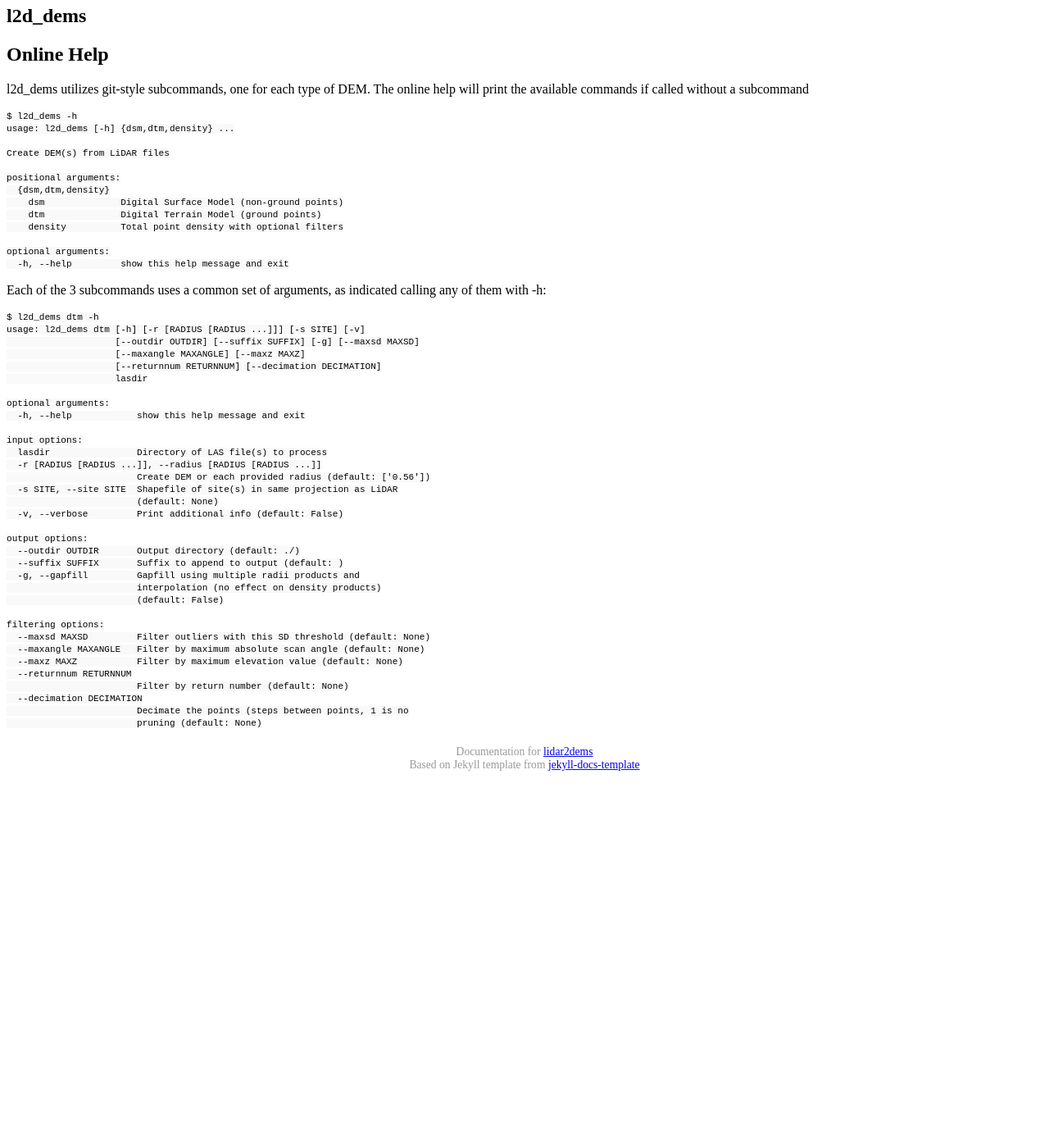
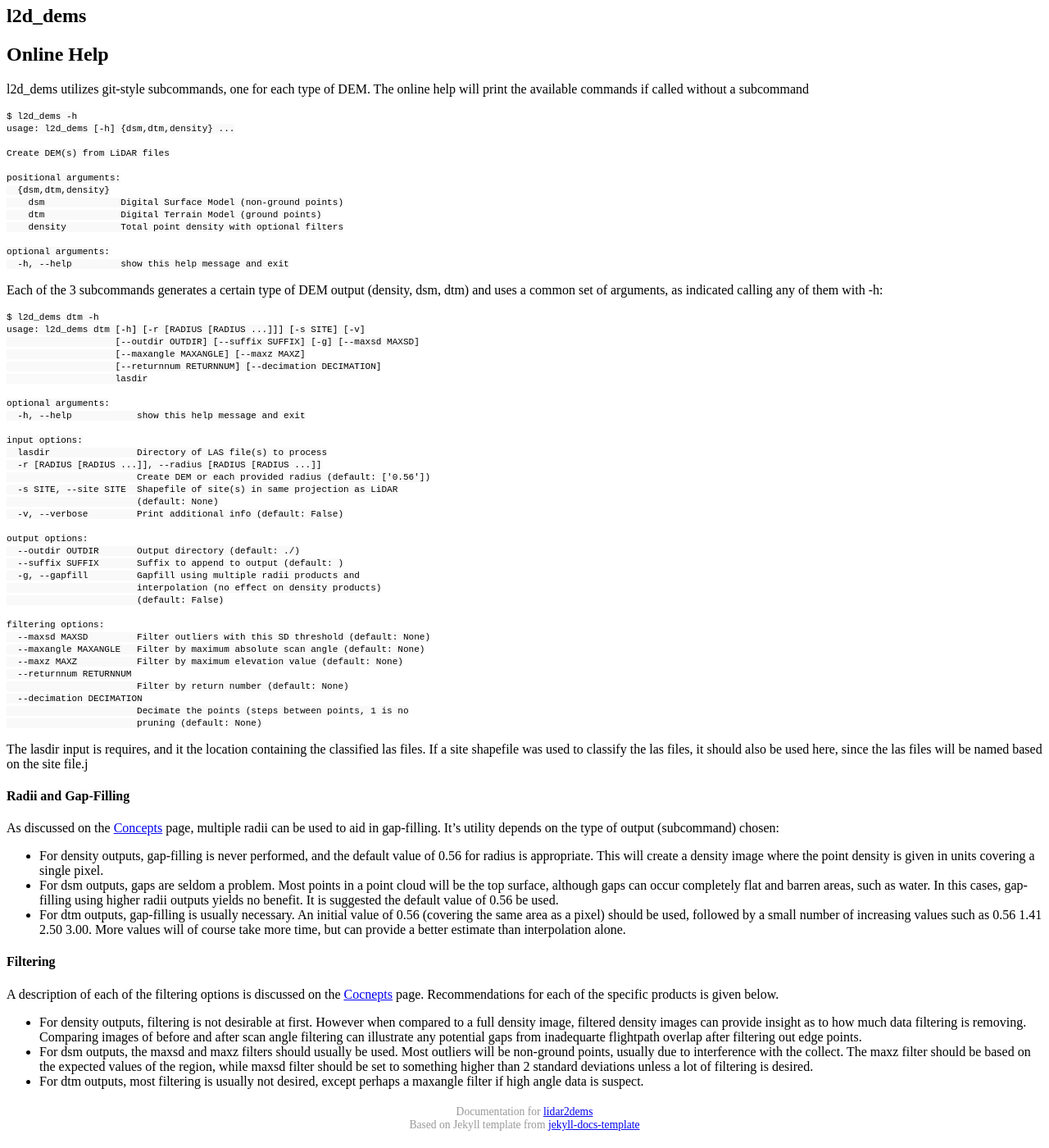
Before and after one commit to Applied-GeoSolutions/lidar2dems, a Jekyll site: the page built from _posts/2015-05-28-l2ddems.md, in a window 1280 px wide and 1400 px high, scrolled down 378 px. Shown: the whole window at 82% size. Built offline with Jekyll 4.4.1, drawn with Linux system fonts in a browser that asks for light colours; Markdown is read by kramdown in place of the engine named in the settings; a style sheet for code colours, icons or effects is not loaded; before the commit the page ends 1339 px from its top, so only the background shows below that.

Commit message:
updated l2d_dems page

```diff
--- a/_posts/2015-05-28-l2ddems.md
+++ b/_posts/2015-05-28-l2ddems.md
@@ -27,7 +27,7 @@
   -h, --help         show this help message and exit
 ~~~
 
-Each of the 3 subcommands uses a common set of arguments, as indicated calling any of them with -h:
+Each of the 3 subcommands generates a certain type of DEM output (density, dsm, dtm) and uses a common set of arguments, as indicated calling any of them with -h:
 
 ~~~
 $ l2d_dems dtm -h
@@ -65,3 +65,19 @@
                         Decimate the points (steps between points, 1 is no
                         pruning (default: None)
 ~~~
+
+The lasdir input is requires, and it the location containing the classified las files. If a site shapefile was used to classify the las files, it should also be used here, since the las files will be named based on the site file.j
+
+#### Radii and Gap-Filling
+As discussed on the [Concepts](concepts) page, multiple radii can be used to aid in gap-filling. It's utility depends on the type of output (subcommand) chosen:
+
+* For density outputs, gap-filling is never performed, and the default value of 0.56 for radius is appropriate. This will create a density image where the point density is given in units covering a single pixel.
+* For dsm outputs, gaps are seldom a problem. Most points in a point cloud will be the top surface, although gaps can occur completely flat and barren areas, such as water. In this cases, gap-filling using higher radii outputs yields no benefit. It is suggested the default value of 0.56 be used.
+* For dtm outputs, gap-filling is usually necessary.  An initial value of 0.56 (covering the same area as a pixel) should be used, followed by a small number of increasing values such as 0.56 1.41 2.50 3.00.  More values will of course take more time, but can provide a better estimate than interpolation alone.
+
+#### Filtering
+A description of each of the filtering options is discussed on the [Cocnepts](concepts) page. Recommendations for each of the specific products is given below.
+
+* For density outputs, filtering is not desirable at first.  However when compared to a full density image, filtered density images can provide insight as to how much data filtering is removing.  Comparing images of before and after scan angle filtering can illustrate any potential gaps from inadequarte flightpath overlap after filtering out edge points.
+* For dsm outputs, the maxsd and maxz filters should usually be used.  Most outliers will be non-ground points, usually due to interference with the collect.  The maxz filter should be based on the expected values of the region, while maxsd filter should be set to something higher than 2 standard deviations unless a lot of filtering is desired.
+* For dtm outputs, most filtering is usually not desired, except perhaps a maxangle filter if high angle data is suspect.
```
